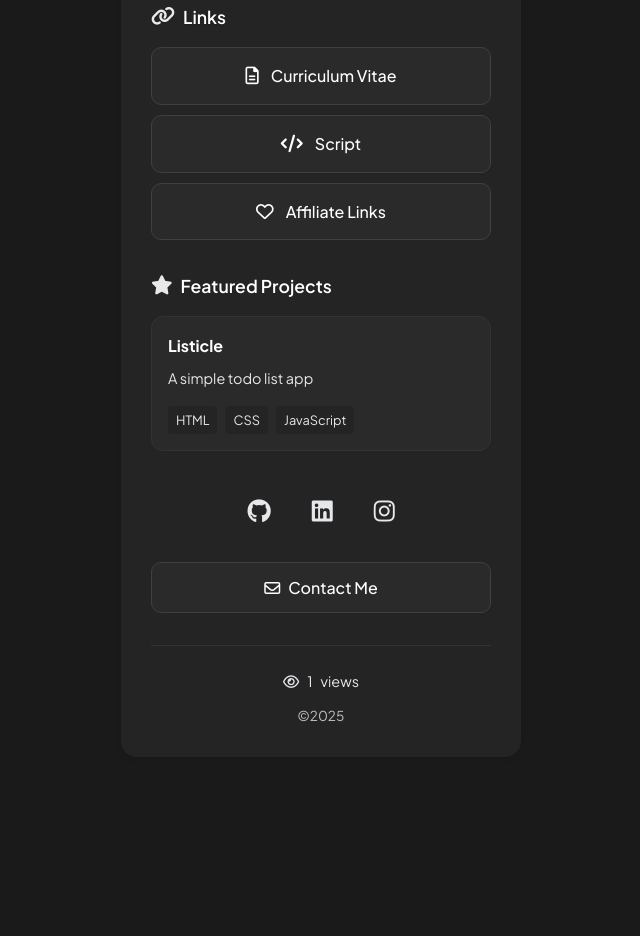
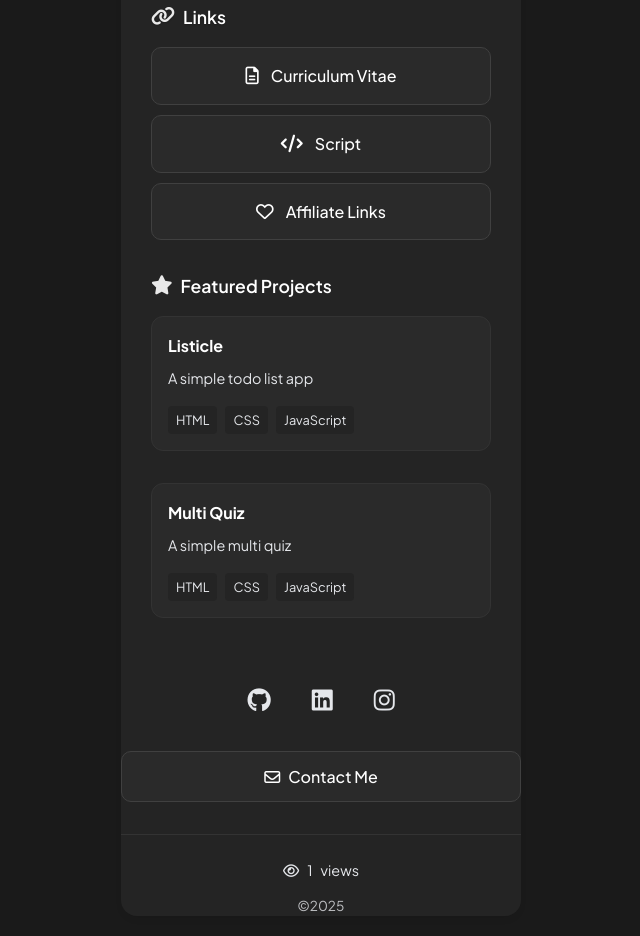
Before and after one commit to alvadyzaa/bio, a plain HTML site: page index.html in a window 1280 px wide. Shown: the part 531-1467 px from the top of the page, without its empty margins (319-959 px from the left). Before the commit the page ends 1308 px from the top, so only its background shows below. Drawn offline with Linux system fonts and the light colour scheme.

Commit message:
Update index.html

```diff
--- a/index.html
+++ b/index.html
@@ -88,6 +88,24 @@
                 </div>
             </div>
 
+
+ <div class="project-grid">
+                    <a href="https://alvadyzaa.github.io/quiz/" target="_blank" class="project-card">
+                        <div class="project-info">
+                            <h3>Multi Quiz</h3>
+                            <p>A simple multi quiz</p>
+                            <div class="project-tech">
+                                <span>HTML</span>
+                                <span>CSS</span>
+                                <span>JavaScript</span>
+                            </div>
+                        </div>
+                    </a>
+                </div>
+            </div>
+
+
+
             <div class="social-links">
                 <a href="https://github.com/alvadyzaa/" target="_blank" title="GitHub">
                     <i class="fab fa-github"></i>
```
